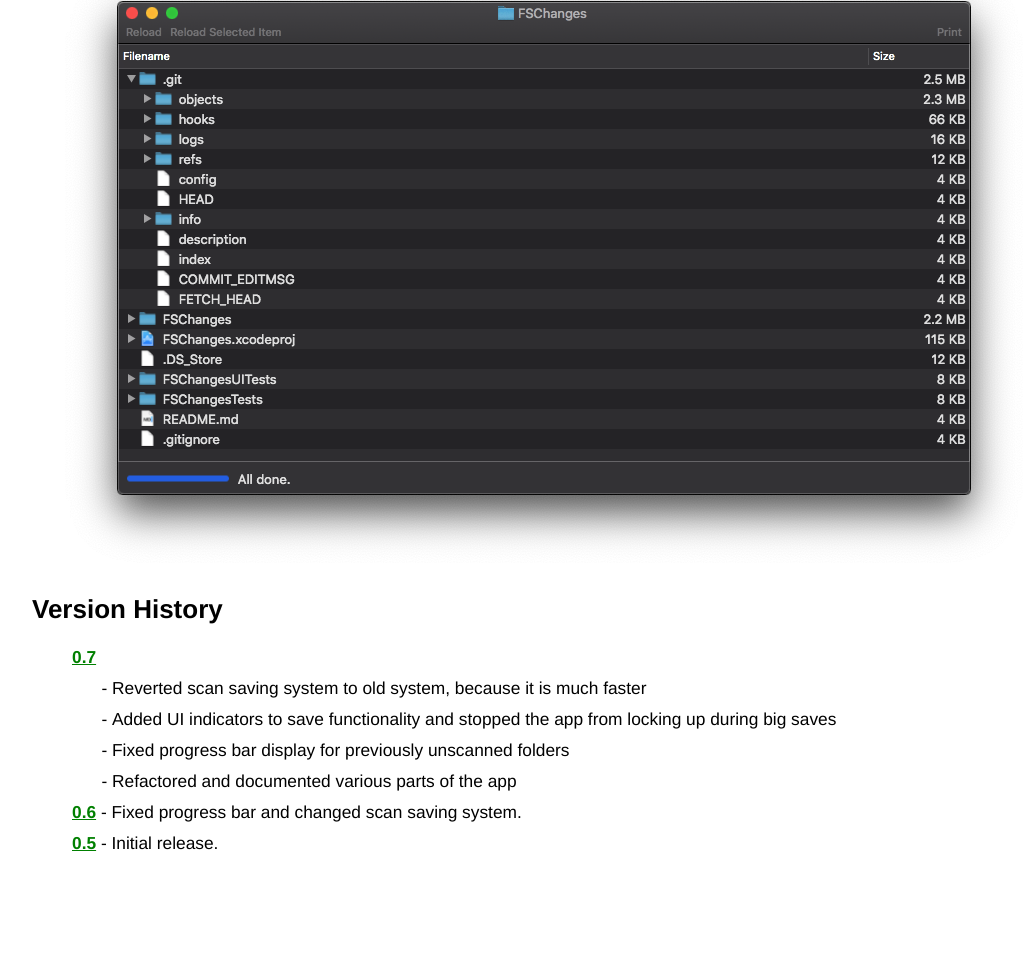
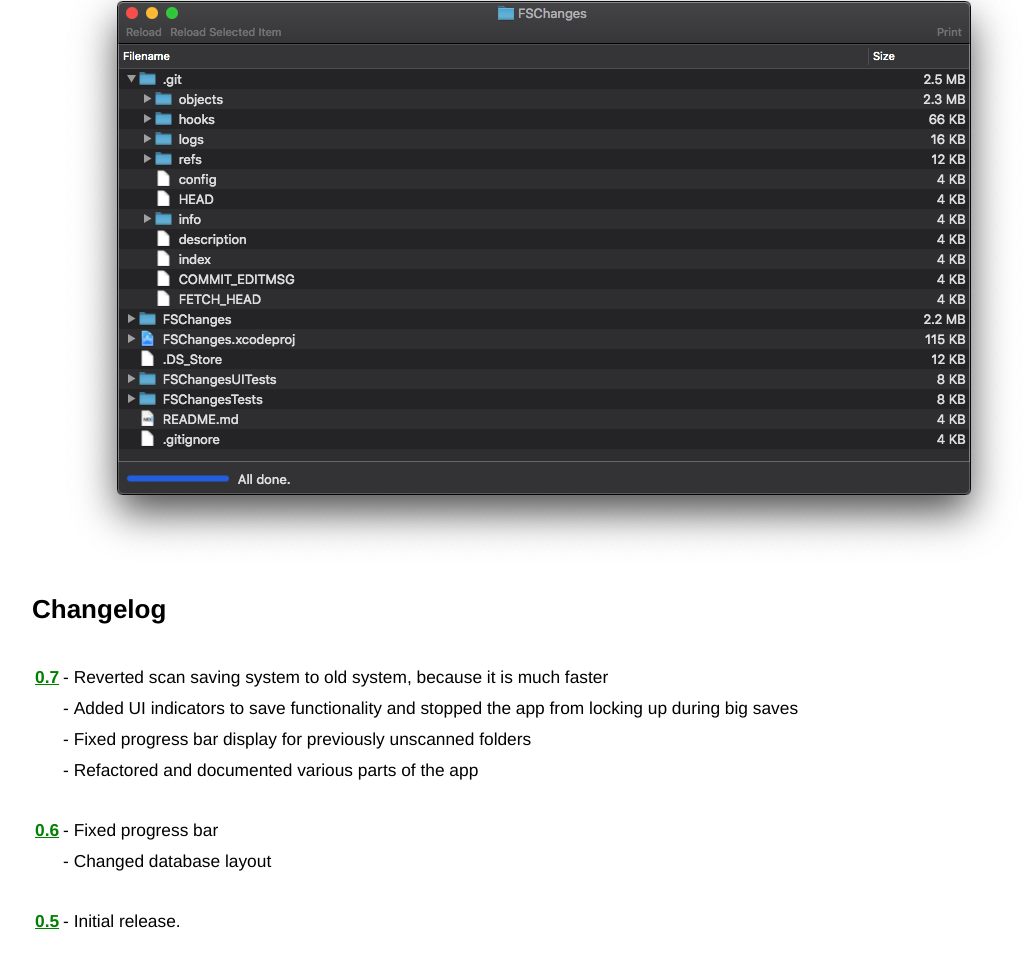
Before and after one commit to ZapDotZip/ZapDotZip.github.io, a plain HTML site: page apps/FSChanges.html in a window 1280 px wide. Shown: the part 311-1271 px from the top of the page, without its empty margins (96-1128 px from the left). Before the commit the page ends 1182 px from the top, so only its background shows below. Drawn offline with Linux system fonts and the light colour scheme.

Commit message:
Changelog updates

```diff
--- a/apps/FSChanges.html
+++ b/apps/FSChanges.html
@@ -16,17 +16,31 @@
 
 	<center><img src="./FSChanges_screenshot.png" alt="FSChanges Window"></center>
 
-	<h2>Version History</h2>
-	<ul class="versionslist">
-		<li><b><a href="https://github.com/ZapDotZip/FSChanges/releases/tag/v0.7">0.7</a></b><ul class="dashedlist">
-			<li>Reverted scan saving system to old system, because it is much faster</li>
-			<li>Added UI indicators to save functionality and stopped the app from locking up during big saves</li>
-			<li>Fixed progress bar display for previously unscanned folders</li>
-			<li>Refactored and documented various parts of the app</li>
-		</ul></li>
-		<li><b><a href="https://github.com/ZapDotZip/FSChanges/releases/tag/v0.6">0.6</a></b> - Fixed progress bar and changed scan saving system.</li>
-		<li><b><a href="https://github.com/ZapDotZip/FSChanges/releases/tag/v0.5">0.5</a></b> - Initial release.</li>
-	</ul>
+	<h2>Changelog</h2>
+	<table>
+		<tr>
+			<td><b><a href="https://github.com/ZapDotZip/FSChanges/releases/tag/v0.7">0.7</a></b></td>
+			<td><ul>
+				<li>Reverted scan saving system to old system, because it is much faster</li>
+				<li>Added UI indicators to save functionality and stopped the app from locking up during big saves</li>
+				<li>Fixed progress bar display for previously unscanned folders</li>
+				<li>Refactored and documented various parts of the app</li>
+			</ul></td>
+		</tr>
+		<tr>
+			<td><b><a href="https://github.com/ZapDotZip/FSChanges/releases/tag/v0.6">0.6</a></b></td>
+			<td><ul>
+				<li>Fixed progress bar</li>
+				<li>Changed database layout</li>
+			</ul></td>
+		</tr>
+		<tr>
+			<td><b><a href="https://github.com/ZapDotZip/FSChanges/releases/tag/v0.5">0.5</a></b></td>
+			<td><ul>
+				<li>Initial release.</li>
+			</ul></td>
+		</tr>
+	</table>
 
 	</body>
 </html>
--- a/css.css
+++ b/css.css
@@ -13,9 +13,7 @@ monob {
 	font-weight: bold;
 }
 
-li {
-	margin-top: 10px;
-}
+
 
 a:link {
 	color: green;
@@ -37,9 +35,17 @@ h1 a:hover {
 	text-decoration: underline;
 }
 
-.versionslist {
-	list-style-type: none;
+
+td {
+	vertical-align: baseline;
 }
-.dashedlist {
-	list-style-type: "- ";
+
+td li {
+	margin-top: 10px;
 }
+
+td ul {
+	list-style-type: " - ";
+	padding-left: 0;
+	list-style-position: inside;
+}
```
